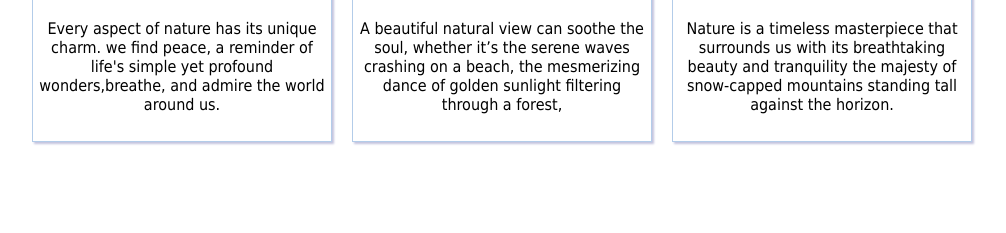
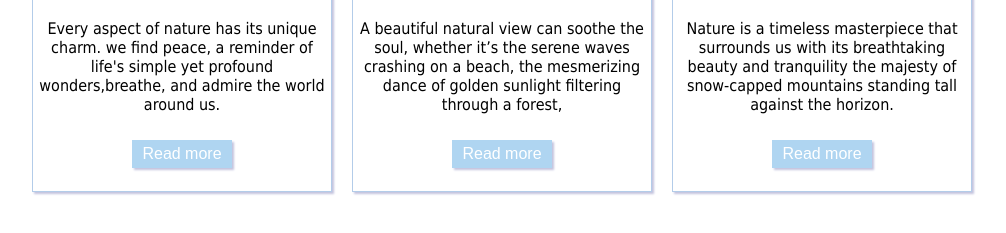
Before and after one commit to erum-waris/HTML-CSS-Assignments, a plain HTML site: page Assignment_13/index.html in a window 1280 px wide. Shown: the part 333-566 px from the top of the page, without its empty margins (138-1144 px from the left). Drawn offline with Linux system fonts and the light colour scheme.

Commit message:
Assignments Updated

```diff
--- a/Assignment_13/index.html
+++ b/Assignment_13/index.html
@@ -18,6 +18,8 @@
             <div id="box">
                 <h1>Peace</h1>
                 <p>Every aspect of nature has its unique charm. we find peace, a reminder of life's simple yet profound wonders,breathe, and admire the world around us.</p>
+
+                <button>Read more</button>
             </div>
         </div>
        <div  id="main-box">
@@ -27,6 +29,7 @@
             <div id="box">
                 <h1>Beauty</h1>
                 <p>A beautiful natural view can soothe the soul, whether it’s the serene waves crashing on a beach, the mesmerizing dance of golden sunlight filtering through a forest,</p>
+                <button>Read more</button>
             </div>
             </div>
     <div  id="main-box">
@@ -36,6 +39,7 @@
             <div id="box">
                 <h1>Nature</h1>
                 <p>Nature is a timeless masterpiece that surrounds us with its breathtaking beauty and tranquility the majesty of snow-capped mountains standing tall against the horizon. </p>
+                <button>Read more</button>
             </div>
         </div>
 
--- a/Assignment_13/style.css
+++ b/Assignment_13/style.css
@@ -6,20 +6,32 @@
 }
 #main-box{
     margin: 10px;
+
 }
 img{
     width: 300px;
     height: 300px;
     object-fit: contain;
 
+
 }
 #box{
     font-family: Tahoma, sans-serif;
     width: 292px;
-    height: 200px;
+    height: 250px;
     margin:-55px;
    box-shadow: 2px 2px 2px rgb(195, 195, 222);
    border: 1px solid rgb(179, 204, 233);
    padding: 3px;
 
 }
+button{
+    margin-top: 10px;
+    padding: 5px 10px;
+    background-color: #afd5f1;
+    color: white;
+    border: none;
+    cursor: pointer;
+    font-size: 16px;
+    box-shadow: 2px 2px 2px rgb(195, 195, 222);
+}
```
